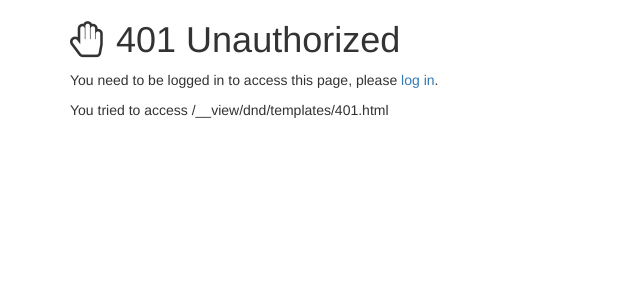
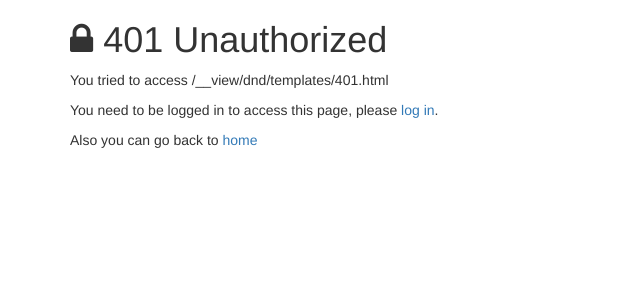
Before and after one commit to Ryu-CZ/flask-dnd, a Flask app: template dnd/templates/401.html in a window 1280 px wide. Shown: the top 300 px of the page, without its empty margins (0-640 px from the left). Run offline with Flask 2, Linux system fonts and the light colour scheme; the template is opened without the code that fills it: most values are stand-ins (such as "Sample title", 1, 10 or a date in 2020); some libraries are stand-ins or nearby versions.

Commit message:
modifed: 401 page info icon

```diff
--- a/dnd/templates/401.html
+++ b/dnd/templates/401.html
@@ -1,9 +1,10 @@
 {% extends "base.html" %}
 {% block body %}
 <div class="container">
-    <h1><i class="fa fa-hand-stop-o"></i> 401 Unauthorized</h1>
+    <h1><i class="fa fa-lock"></i> 401 Unauthorized</h1>
+    <p>You tried to access {{ request.path }}</p>
     <p>You need to be logged in to access this page,
     please <a href="{{ url_for('login', link=request.script_root+request.path) }}">log in</a>.</p>
-    <p>You tried to access {{ request.path }}</p>
+    <p>Also you can go back to <a href="{{ url_for('index_page') }}">home</a></p>
 </div>
 {% endblock %}
```
